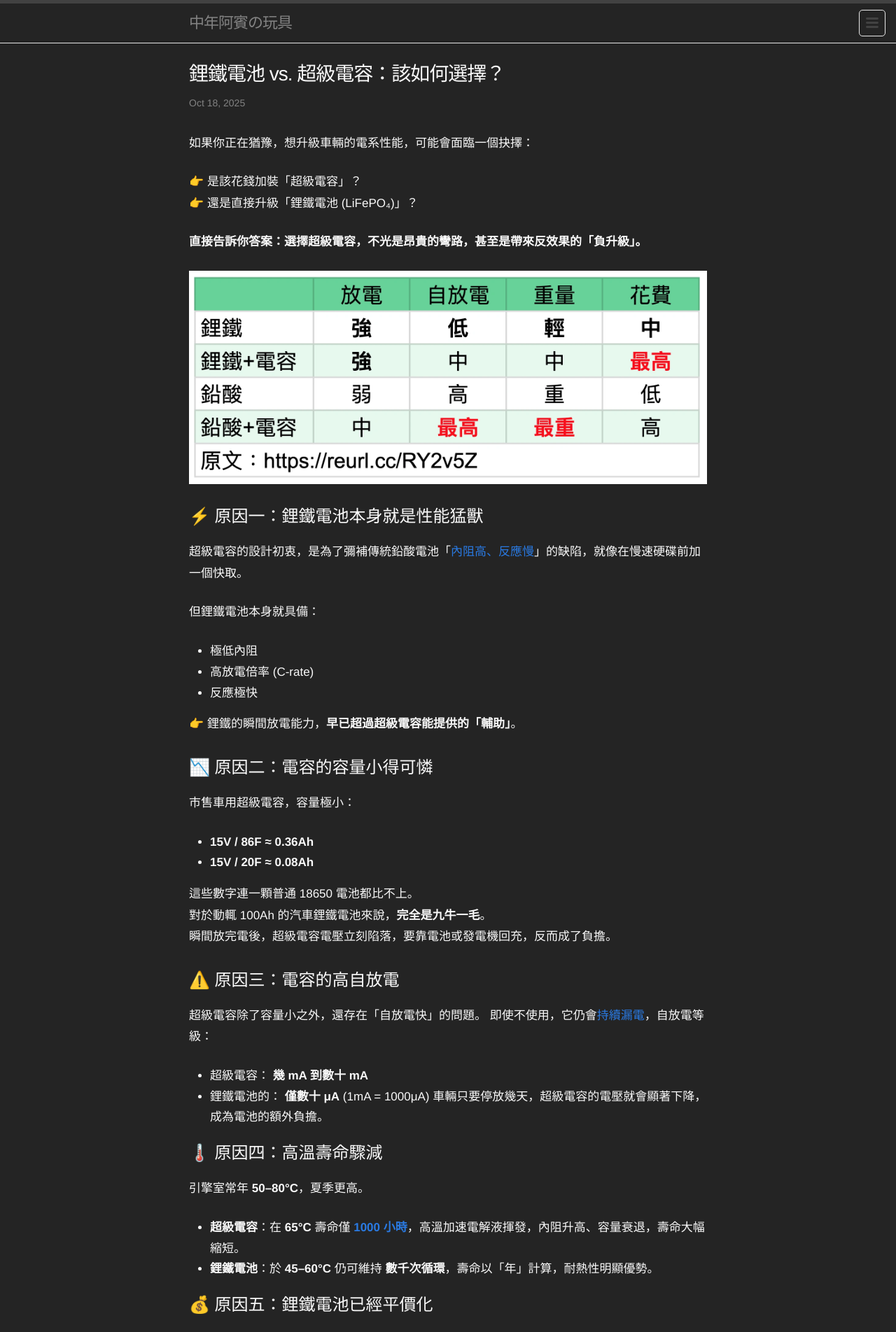
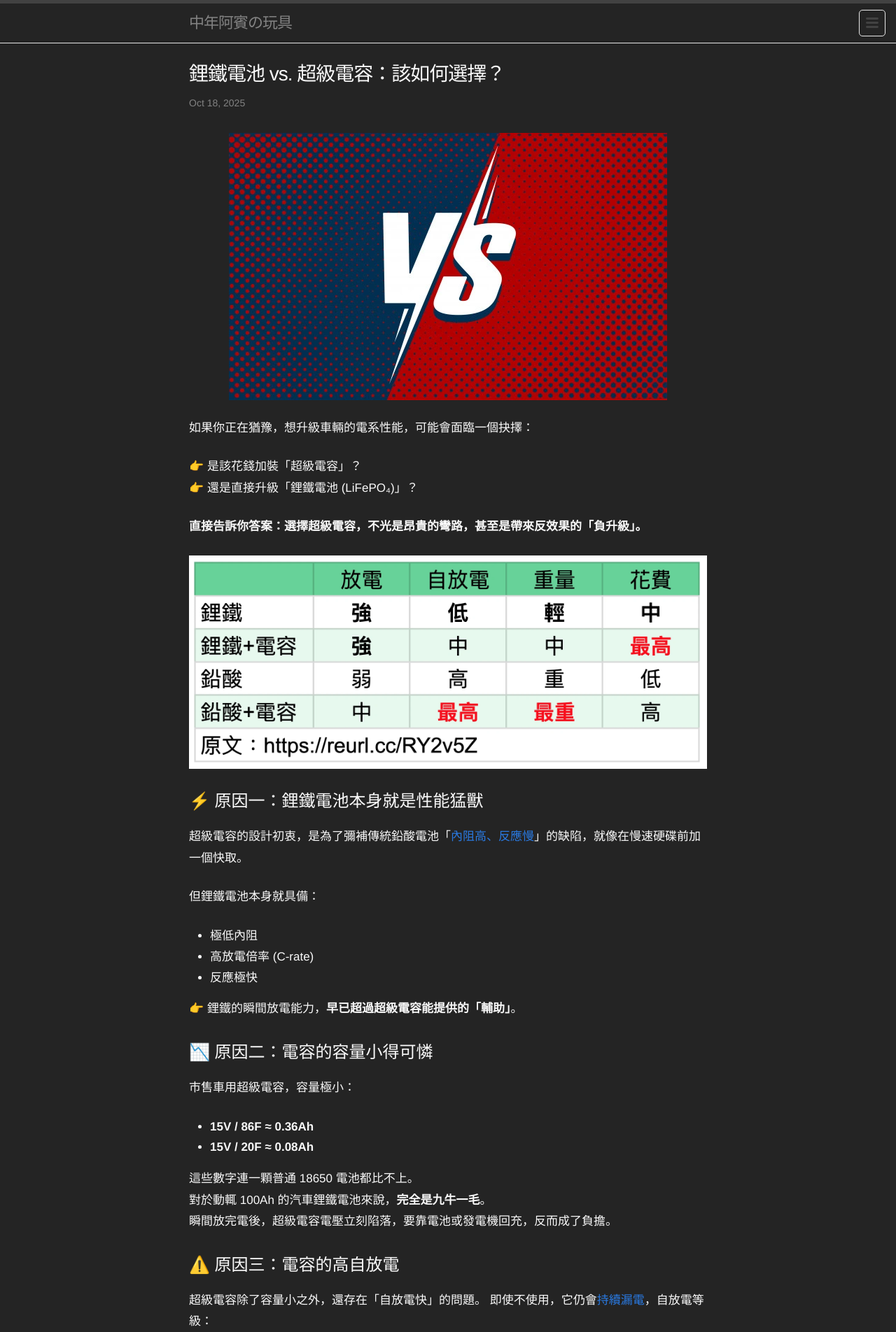
Before and after one commit to 1stbenz/1stbenz.github.io, a Jekyll site: the page built from _posts/2025-10-18-dont-use-supercap.md, in a window 1280 px wide. Shown: the top 1904 px of the page at 70% size. Built offline with Jekyll 4.4.1, drawn with Linux system fonts in a browser that asks for light colours.

Commit message:
Update 2025-10-18-dont-use-supercap.md

```diff
--- a/_posts/2025-10-18-dont-use-supercap.md
+++ b/_posts/2025-10-18-dont-use-supercap.md
@@ -5,6 +5,7 @@ date:   2025-10-18 10:08:30
 categories: Auto
 ---
 
+![title](/images/mobile01-4354e3784c5b7a8a13113354d8a13b2f.webp)
 
 如果你正在猶豫，想升級車輛的電系性能，可能會面臨一個抉擇：
 
```
